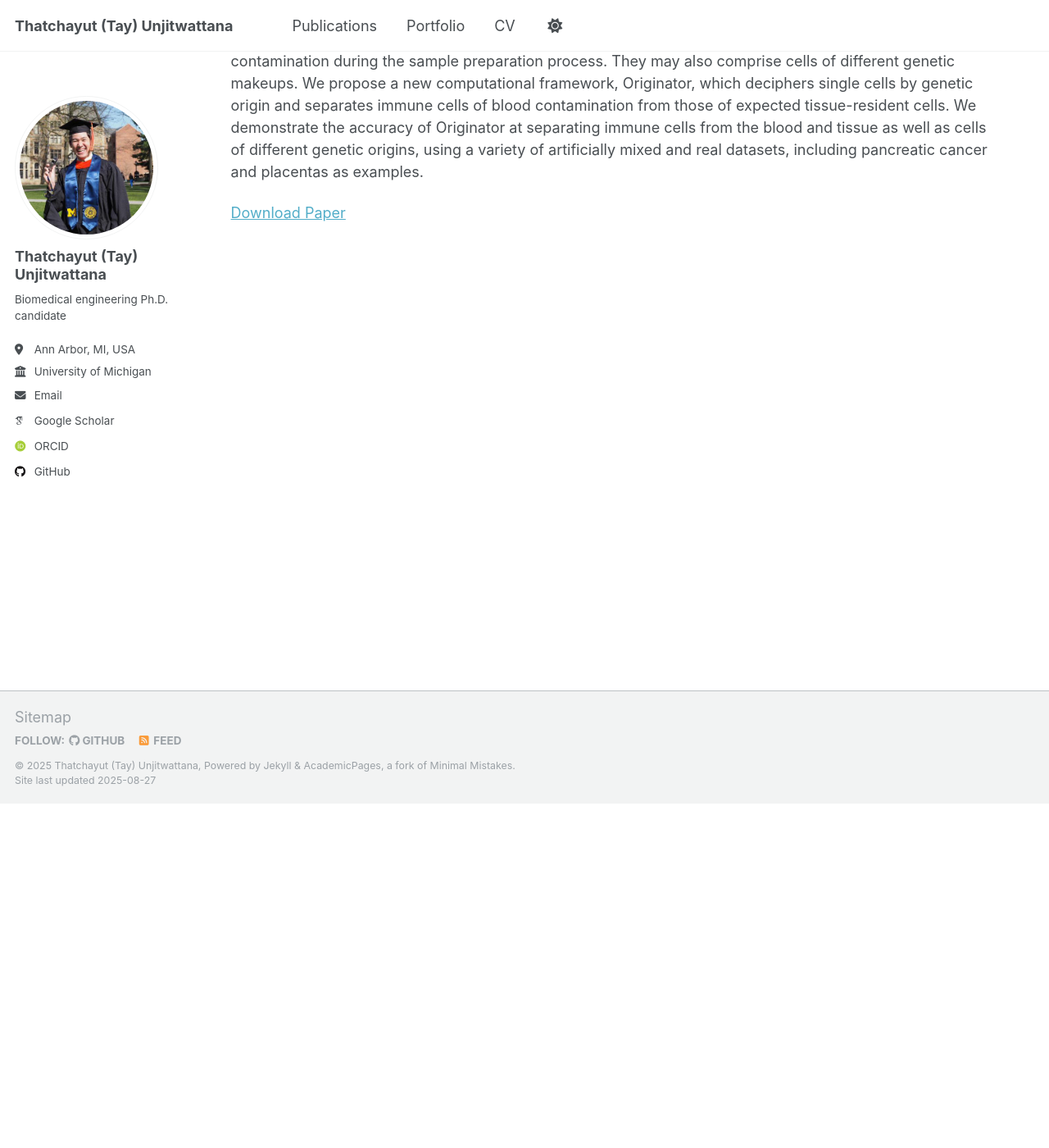
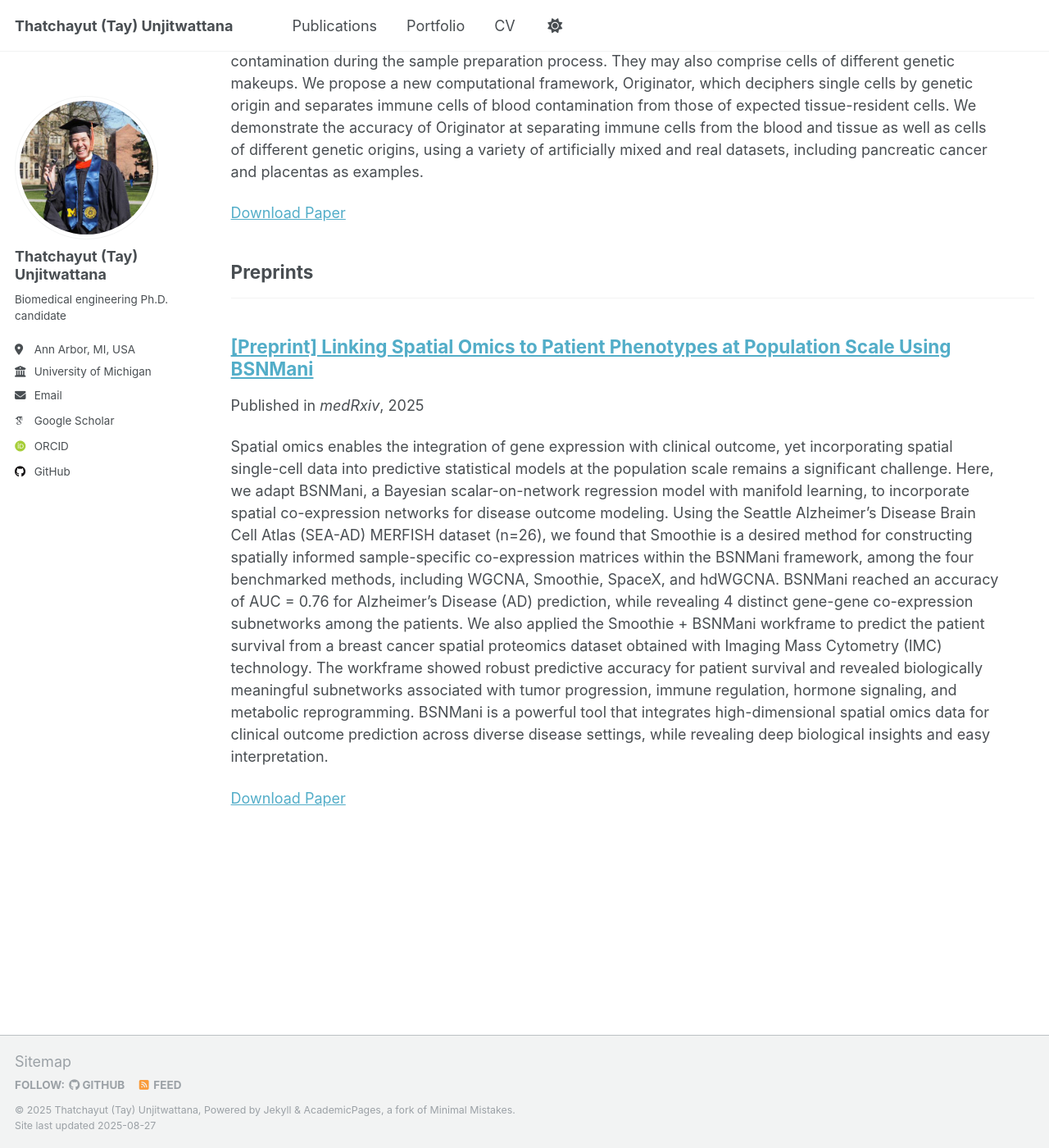
Before and after one commit to thatchayut/thatchayut.github.io, a Jekyll site: the page built from _pages/publications.html, in a window 1280 px wide and 1400 px high, scrolled down 420 px. Shown: the whole window at 82% size. Built offline with Jekyll 4.4.1, drawn with Linux system fonts in a browser that asks for light colours; some web fonts are replaced.

Commit message:
Add publication category

```diff
--- a/_config.yml
+++ b/_config.yml
@@ -83,6 +83,8 @@ publication_category:
     title: 'Journal Articles'
   conferences:
     title: 'Conference Papers'
+  preprints:
+    title: 'Preprints'
 
 # Site Settings
 teaser                   :  # filename of teaser fallback teaser image placed in /images/, .e.g. "500x300.png"
--- a/_publications/2025-08-27-paper-title-number-2.md
+++ b/_publications/2025-08-27-paper-title-number-2.md
@@ -2,7 +2,7 @@
 title: "[Preprint] Linking Spatial Omics to Patient Phenotypes at Population Scale Using BSNMani"
 collection: publications
 category: preprints
-permalink: /publication/s13059-025-03495-9
+permalink: /publication/2025-08-12-BSNMani
 excerpt: 'Spatial omics enables the integration of gene expression with clinical outcome, yet incorporating spatial single-cell data into predictive statistical models at the population scale remains a significant challenge. Here, we adapt BSNMani, a Bayesian scalar-on-network regression model with manifold learning, to incorporate spatial co-expression networks for disease outcome modeling. Using the Seattle Alzheimer’s Disease Brain Cell Atlas (SEA-AD) MERFISH dataset (n=26), we found that Smoothie is a desired method for constructing spatially informed sample-specific co-expression matrices within the BSNMani framework, among the four benchmarked methods, including WGCNA, Smoothie, SpaceX, and hdWGCNA. BSNMani reached an accuracy of AUC = 0.76 for Alzheimer’s Disease (AD) prediction, while revealing 4 distinct gene-gene co-expression subnetworks among the patients. We also applied the Smoothie + BSNMani workframe to predict the patient survival from a breast cancer spatial proteomics dataset obtained with Imaging Mass Cytometry (IMC) technology. The workframe showed robust predictive accuracy for patient survival and revealed biologically meaningful subnetworks associated with tumor progression, immune regulation, hormone signaling, and metabolic reprogramming. BSNMani is a powerful tool that integrates high-dimensional spatial omics data for clinical outcome prediction across diverse disease settings, while revealing deep biological insights and easy interpretation.'
 date: 2025-08-12
 venue: 'medRxiv'
```
